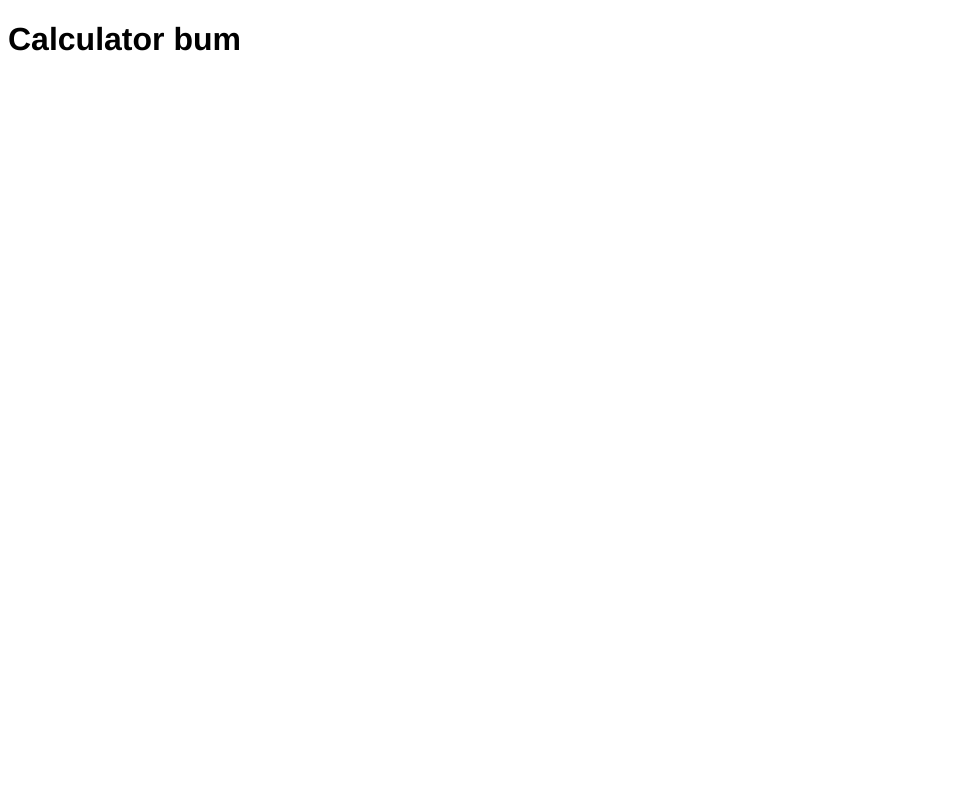
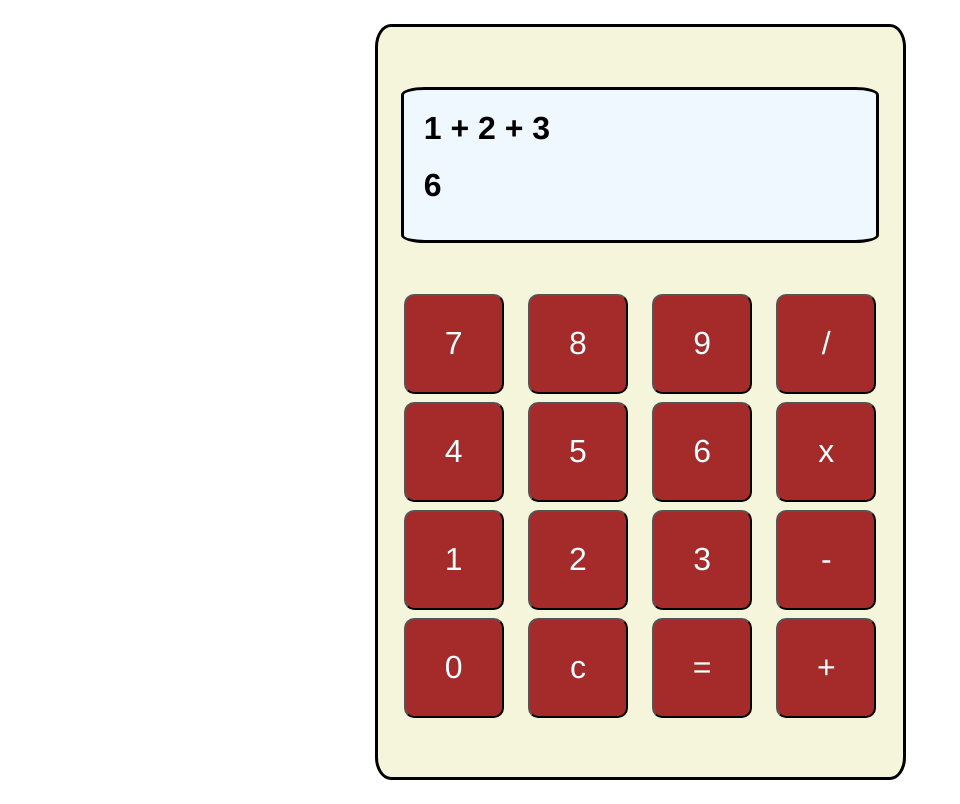
Before and after one commit to rezha4/calculator, a plain HTML site: page index.html in a window 1280 px wide. Shown: the whole page, without its empty margins (0-960 px from the left). Drawn offline with Linux system fonts and the light colour scheme.

Commit message:
styling & centering everything with CSS
will tidy up & add color scheme next. after finishing the js.

```diff
--- a/index.html
+++ b/index.html
@@ -8,6 +8,29 @@
     <script defer src="./script.js"></script>
 </head>
 <body>
-    <h1>Calculator bum</h1>
+    <div class="calculator">
+        <div class="display">
+            <h1>1 + 2 + 3</h1>
+            <h1>6</h1>
+        </div>
+        <div class="buttons">
+            <button id="7">7</button>
+            <button id="8">8</button>
+            <button id="9">9</button>
+            <button id="/">/</button>
+            <button id="4">4</button>
+            <button id="5">5</button>
+            <button id="6">6</button>
+            <button id="*">x</button>
+            <button id="1">1</button>
+            <button id="2">2</button>
+            <button id="3">3</button>
+            <button id="-">-</button>
+            <button id="0">0</button>
+            <button id="c">c</button>
+            <button id="=">=</button>
+            <button id="+">+</button>
+        </div>
+    </div>
 </body>
 </html>
--- a/script.js
+++ b/script.js
@@ -1 +1,38 @@
-console.log("e")
+console.log("h");
+
+let i = 2;
+let j = 2;
+let op = ""
+
+console.log(operator(i, op[0], j));
+
+function operator(i, op, j) {
+    if (op === "+") {
+        return add(i, j);
+    }
+    else if (op === "-") {
+        return subtract(i, j);
+    }
+    else if (op === "*") {
+        return multiply(i, j);
+    }
+    else if (op === "/") {
+        return divide(i, j);
+    }
+}
+
+function add(i, j) {
+    return i + j;
+}
+
+function subtract(i, j) {
+    return i - j;
+}
+
+function multiply(i, j) {
+    return i * j;
+}
+
+function divide(i, j) {
+    return i / j;
+}
--- a/styles.css
+++ b/styles.css
@@ -1,4 +1,48 @@
 * {
     font-family:'Franklin Gothic Medium', 'Arial Narrow', Arial, sans-serif;
+}
 
+
+
+.calculator {
+    border: solid black;
+    background-color: beige;
+    border-radius: 3%;
+    margin: 24px auto;
+    height: 750px;
+    width: 525px;
 }
+
+.display {
+    background-color: aliceblue;
+    border: solid black;
+    border-radius: 5%;
+    margin: 60px auto 0 auto;
+    width: 90%;
+    height: 20%;
+}
+
+.display h1 {
+    margin: 20px;
+}
+
+.buttons {
+    margin: auto;
+    width: 90%;
+    height: 70%;
+    display: flex;
+    flex-wrap: wrap;
+    align-content: center;
+    align-items: center;
+    justify-content: space-between;
+    gap: 8px;
+}
+
+.buttons button {
+    background-color: brown;
+    color: azure;
+    border-radius: 10%;
+    font-size: xx-large;
+    width: 100px;
+    height: 100px;
+}
```
